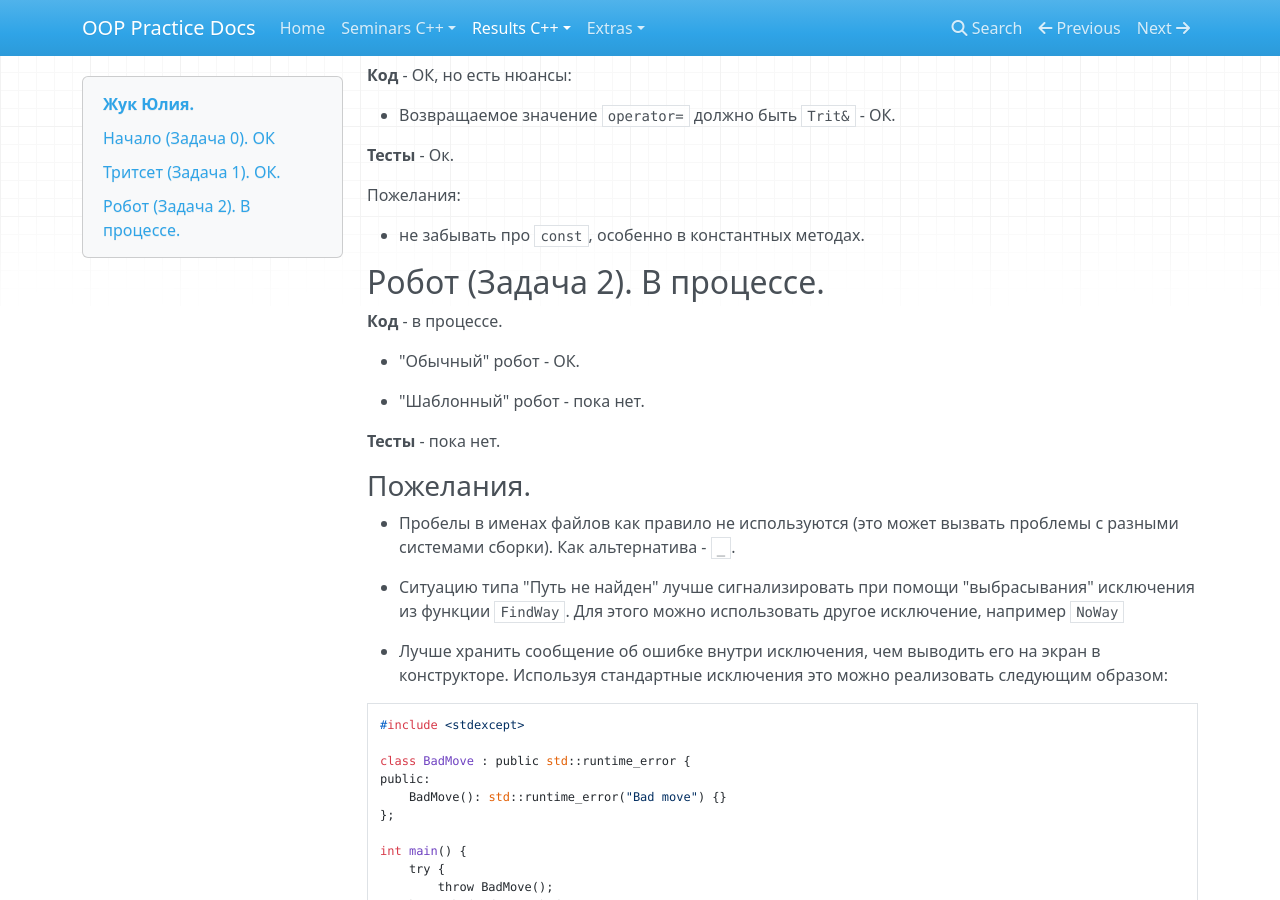
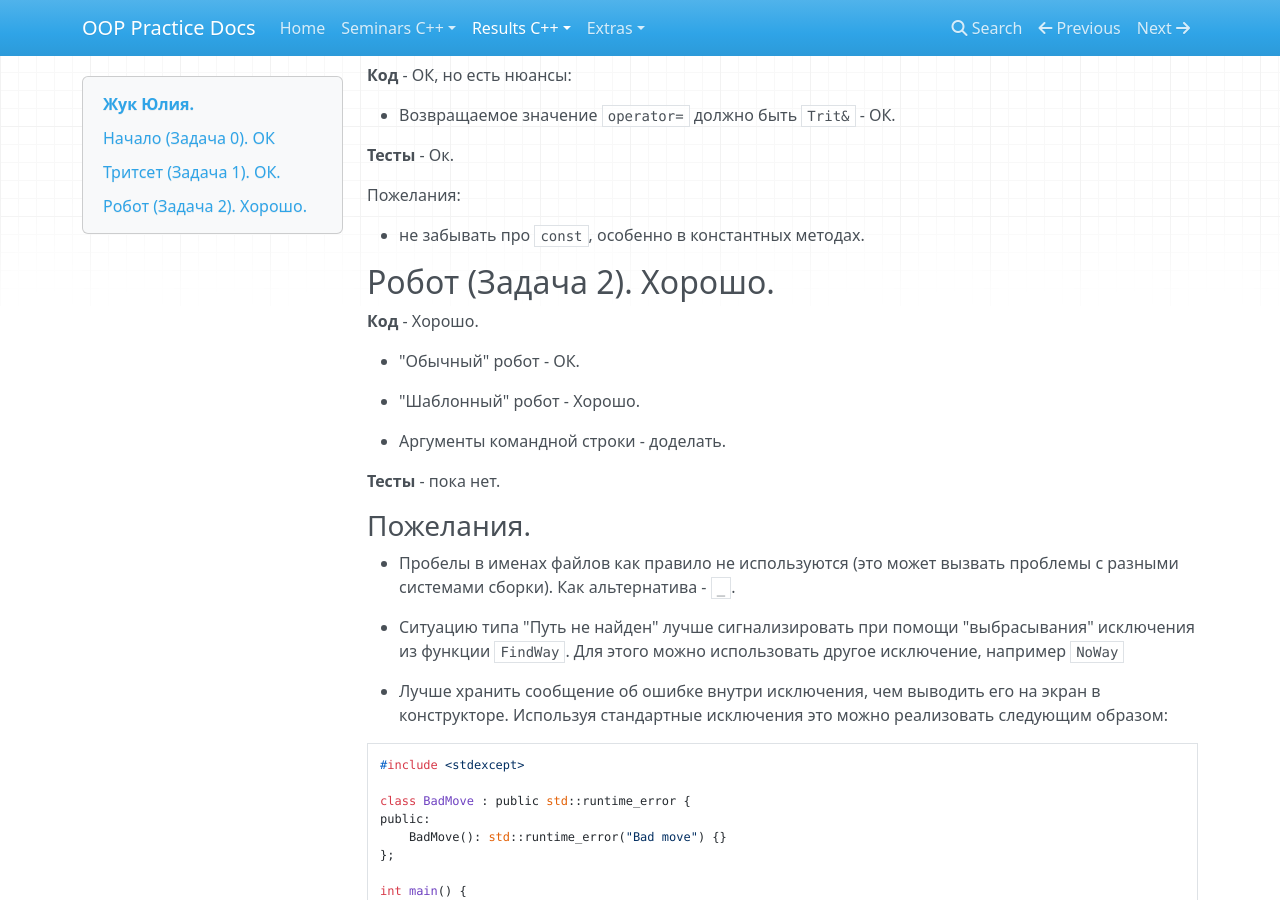
Before and after one commit to avoronkov/oop, an MkDocs documentation site: the page built from docs/2016.cpp/task0/zhuk.md, in a window 1280 px wide and 900 px high, scrolled down 374 px. Built offline with MkDocs 1.6.1, drawn with Linux system fonts in a browser that asks for light colours; nearby versions of some CDN libraries; old or Windows-style settings are respelled for this version of MkDocs.

Commit message:
update zhuk

```diff
--- a/docs/2016.cpp/task0/zhuk.md
+++ b/docs/2016.cpp/task0/zhuk.md
@@ -22,13 +22,15 @@
 
 - не забывать про `const`, особенно в константных методах.
 
-## Робот (Задача 2). В процессе.
+## Робот (Задача 2). Хорошо.
 
-**Код** - в процессе.
+**Код** - Хорошо.
 
 - "Обычный" робот - ОК.
 
-- "Шаблонный" робот - пока нет.
+- "Шаблонный" робот - Хорошо.
+
+- Аргументы командной строки  - доделать.
 
 **Тесты** - пока нет.
 
```
Also changed, not shown: docs/2016.cpp/results.md (+1 -1 lines).
